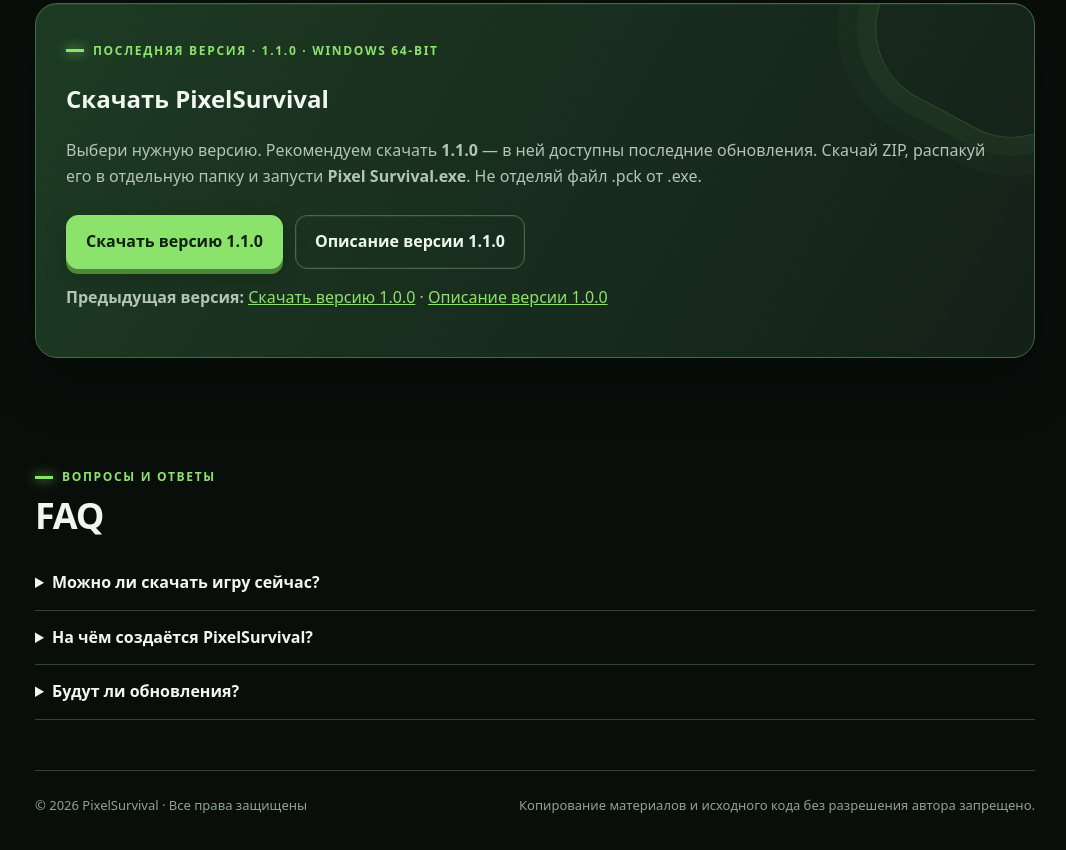
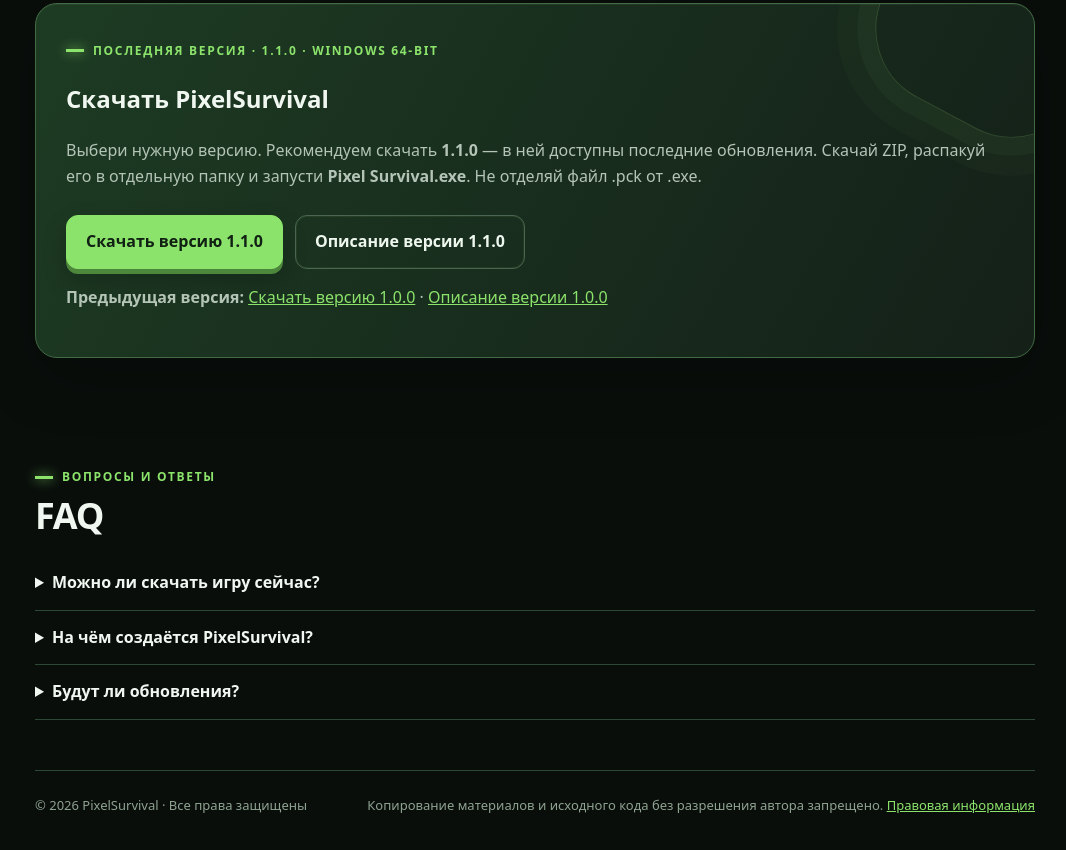
Before and after one commit to demin6632-del/chronicles-of-the-abyss-site, a website: page index.html in a window 1280 px wide. Shown: the part 2337-3187 px from the top of the page, without its empty margins (105-1171 px from the left). Drawn offline with Linux system fonts and the light colour scheme.

Commit message:
Add legal link and referrer policy

```diff
--- a/index.html
+++ b/index.html
@@ -9,6 +9,7 @@
 <meta name="robots" content="index,follow">
 <meta name="author" content="PixelSurvival">
 <meta name="copyright" content="Copyright 2026 PixelSurvival. All rights reserved.">
+<meta name="referrer" content="strict-origin-when-cross-origin">
 <link rel="icon" type="image/svg+xml" href="icon.svg">
 <link rel="apple-touch-icon" href="icon.svg">
 <link rel="canonical" href="https://demin6632-del.github.io/chronicles-of-the-abyss-site/">
@@ -110,7 +111,7 @@
 <section id="download" class="download"><div class="eyebrow">Последняя версия · 1.1.0 · Windows 64-bit</div><h2>Скачать PixelSurvival</h2><p>Выбери нужную версию. Рекомендуем скачать <b>1.1.0</b> — в ней доступны последние обновления. Скачай ZIP, распакуй его в отдельную папку и запусти <b>Pixel Survival.exe</b>. Не отделяй файл .pck от .exe.</p><div class="actions"><a class="btn" href="https://github.com/demin6632-del/chronicles-of-the-abyss-site/releases/download/v1.1.0/Pixel.Survival-Windows-1.1.0.zip">Скачать версию 1.1.0</a><a class="btn secondary" href="https://github.com/demin6632-del/chronicles-of-the-abyss-site/releases/tag/v1.1.0">Описание версии 1.1.0</a></div><p><b>Предыдущая версия:</b> <a href="https://github.com/demin6632-del/chronicles-of-the-abyss-site/releases/download/v1.0.0/Pixel.Survival-Windows.zip.zip">Скачать версию 1.0.0</a> · <a href="https://github.com/demin6632-del/chronicles-of-the-abyss-site/releases/tag/v1.0.0">Описание версии 1.0.0</a></p></section>
 <section class="section"><div class="eyebrow">Вопросы и ответы</div><h2>FAQ</h2><details class="faq"><summary>Можно ли скачать игру сейчас?</summary><p>Да. В разделе «Скачать» доступны версии 1.1.0 и 1.0.0 для Windows.</p></details><details class="faq"><summary>На чём создаётся PixelSurvival?</summary><p>Игра разрабатывается на движке Godot.</p></details><details class="faq"><summary>Будут ли обновления?</summary><p>Да. Новые версии и список изменений будут появляться в разделе «История обновлений» и на странице загрузки.</p></details></section>
 </main>
-<footer><span>© 2026 PixelSurvival · Все права защищены</span><span>Копирование материалов и исходного кода без разрешения автора запрещено.</span></footer>
+<footer><span>© 2026 PixelSurvival · Все права защищены</span><span>Копирование материалов и исходного кода без разрешения автора запрещено. <a href="COPYRIGHT.md">Правовая информация</a></span></footer>
 </div>
 <script>
 document.documentElement.classList.add('js');
```
